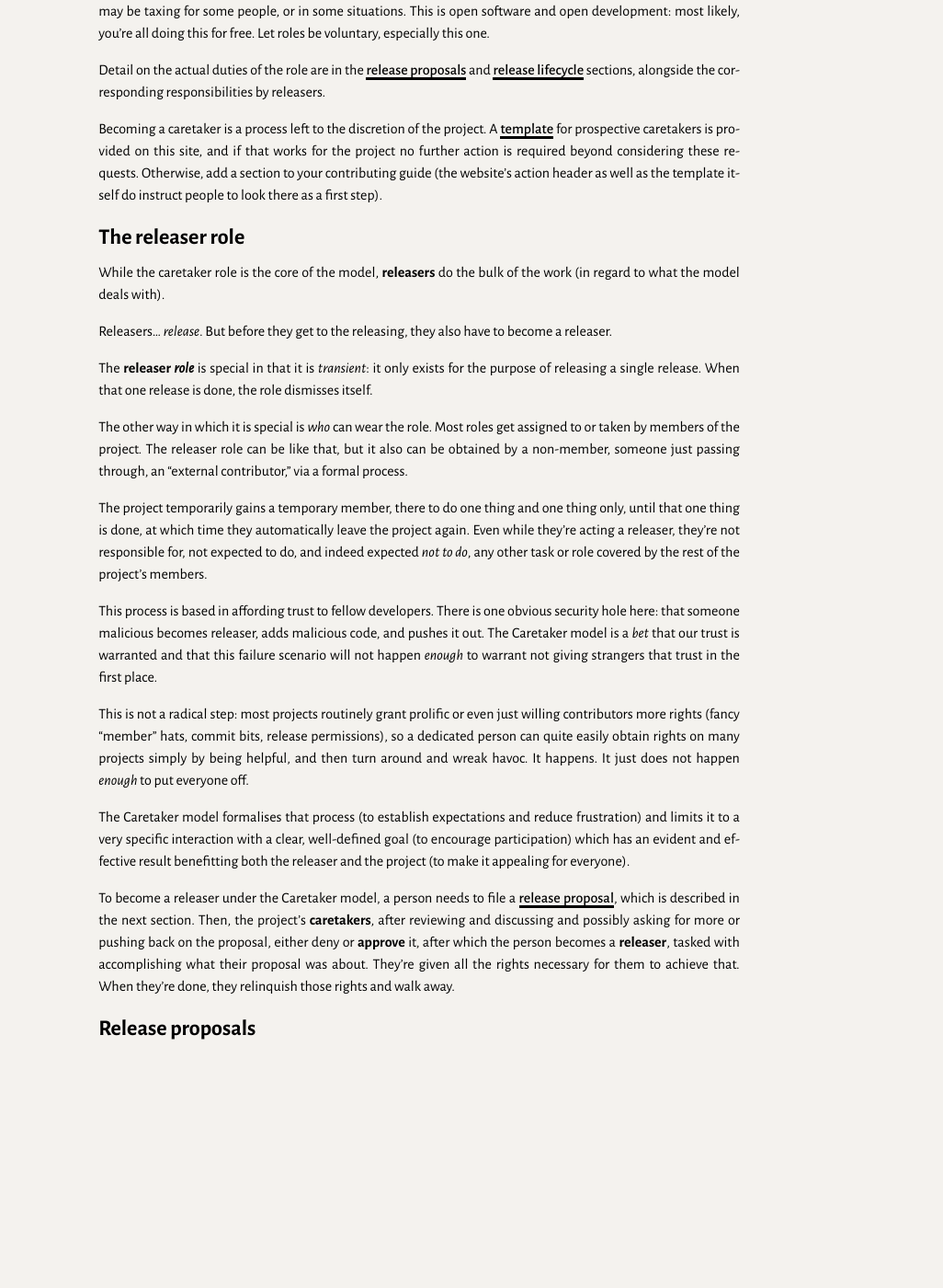
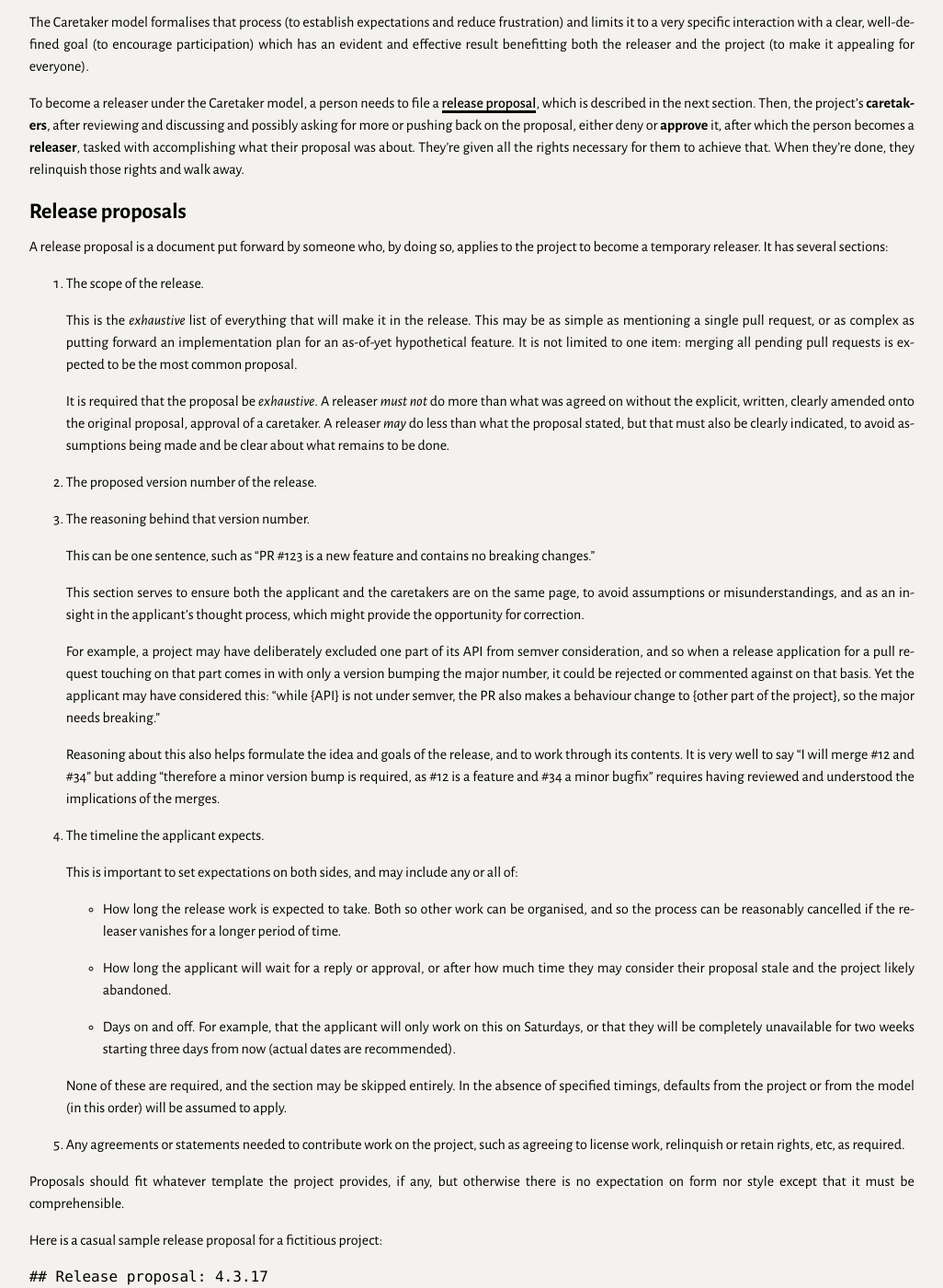
Before and after one commit to passcod/caretaker, a Jekyll site: the page built from index.markdown, in a window 1280 px wide and 1400 px high, scrolled down 5684 px. Shown: the whole window at 92% size, without its empty margins (184-1210 px from the left). Built offline with Jekyll 4.4.1, drawn with Linux system fonts in a browser that asks for light colours; before the commit the page ends 6860 px from its top, so only the background shows below that; some of the changed text lies outside the part shown.

Commit message:
Write release proposals section

````diff
--- a/index.markdown
+++ b/index.markdown
@@ -321,6 +321,87 @@ those rights and walk away.
 [release proposals]: #release-proposals
 [release proposal]: #release-proposals
 
+A release proposal is a document put forward by someone who, by doing so, applies to the project to
+become a temporary releaser. It has several sections:
+
+1. The scope of the release.
+
+   This is the _exhaustive_ list of everything that will make it in the release. This may be as
+   simple as mentioning a single pull request, or as complex as putting forward an implementation
+   plan for an as-of-yet hypothetical feature. It is not limited to one item: merging all pending
+   pull requests is expected to be the most common proposal.
+
+   It is required that the proposal be _exhaustive_. A releaser _must not_ do more than what was
+   agreed on without the explicit, written, clearly amended onto the original proposal, approval of
+   a caretaker. A releaser _may_ do less than what the proposal stated, but that must also be
+   clearly indicated, to avoid assumptions being made and be clear about what remains to be done.
+
+2. The proposed version number of the release.
+
+3. The reasoning behind that version number.
+
+   This can be one sentence, such as "PR #123 is a new feature and contains no breaking changes."
+
+   This section serves to ensure both the applicant and the caretakers are on the same page, to
+   avoid assumptions or misunderstandings, and as an insight in the applicant’s thought process,
+   which might provide the opportunity for correction.
+
+   For example, a project may have deliberately excluded one part of its API from semver
+   consideration, and so when a release application for a pull request touching on that part comes
+   in with only a version bumping the major number, it could be rejected or commented against on
+   that basis. Yet the applicant may have considered this: "while {API} is not under semver, the PR
+   also makes a behaviour change to {other part of the project}, so the major needs breaking."
+
+   Reasoning about this also helps formulate the idea and goals of the release, and to work through
+   its contents. It is very well to say "I will merge #12 and #34" but adding "therefore a minor
+   version bump is required, as #12 is a feature and #34 a minor bugfix" requires having reviewed
+   and understood the implications of the merges.
+
+4. The timeline the applicant expects.
+
+   This is important to set expectations on both sides, and may include any or all of:
+
+   - How long the release work is expected to take. Both so other work can be organised, and so the
+	 process can be reasonably cancelled if the releaser vanishes for a longer period of time.
+
+   - How long the applicant will wait for a reply or approval, or after how much time they may
+	 consider their proposal stale and the project likely abandoned.
+
+   - Days on and off. For example, that the applicant will only work on this on Saturdays, or that
+	 they will be completely unavailable for two weeks starting three days from now (actual dates
+	 are recommended).
+
+   None of these are required, and the section may be skipped entirely. In the absence of specified
+   timings, defaults from the project or from the model (in this order) will be assumed to apply.
+
+5. Any agreements or statements needed to contribute work on the project, such as agreeing to
+   license work, relinquish or retain rights, etc, as required.
+
+Proposals should fit whatever template the project provides, if any, but otherwise there is no
+expectation on form nor style except that it must be comprehensible.
+
+Here is a casual sample release proposal for a fictitious project:
+
+```
+## Release proposal: 4.3.17
+
+Hi! I really need #123 to be released for my project [rotten elephants], and I have time this week
+(13 to 17 July) or the next (20 to 25 July) to get that done. The new version number would be 4.3.17
+as #123 is only a bugfix.
+```
+
+Here is the same release proposal, but a little more impersonal:
+
+```
+## Release proposal: 4.3.17
+
+- Scope: merge #123.
+- New version number: 4.3.17
+- Reasoning for the version: #123 fixes a bug, adds no new functionality, contains no breaking
+  change besides the fixing of the bug.
+- Timeline: available until 25 July, weekdays only.
+```
+
 
 [release lifecycle]: #release-lifecycle
 [walkthrough]: #walkthrough
````
